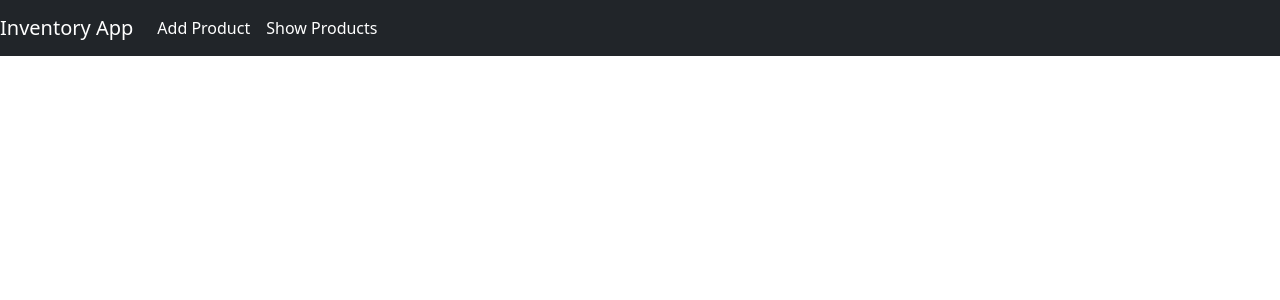
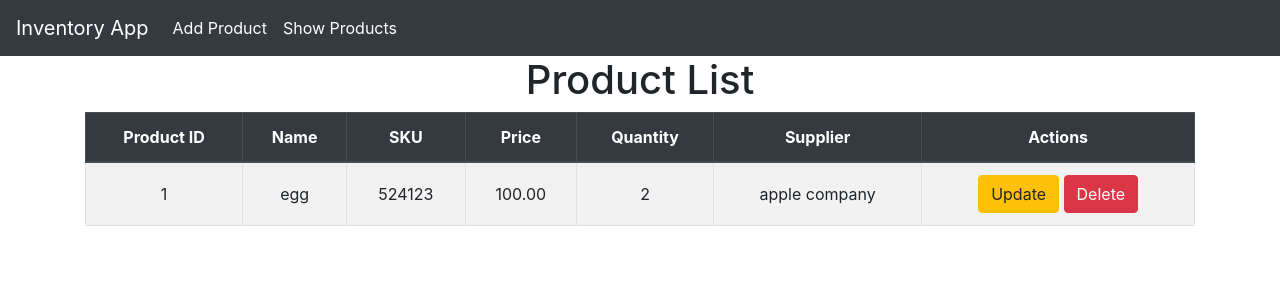
Before and after one commit to TharHtet236401/Inventory-Management, a Django app: page /list/ in a window 1280 px wide. Shown: the top 300 px of the page. Run offline with Django 5.2, Linux system fonts and the light colour scheme; data comes from the database, SQL or seed files in the repository; both versions use the stored data as it was after the commit.

Commit message:
product edit view

```diff
--- a/invApp/templates/invApp/layout.html
+++ b/invApp/templates/invApp/layout.html
@@ -5,7 +5,7 @@
     <meta name="viewport" content="width=device-width, initial-scale=1.0">
 
     <title> {% block title %} Inventory Management {% endblock %} </title>
-    <link rel="stylesheet" href="https://cdn.jsdelivr.net/npm/bootstrap@5.3.3/dist/css/bootstrap.min.css">
+    <link rel="stylesheet" href="https://cdn.jsdelivr.net/npm/bootstrap@4.5.2/dist/css/bootstrap.min.css">
     <style>
         body {
             padding-top: 56px;
@@ -19,7 +19,7 @@
             color: white !important;
         }
 
-        table th,table td {
+        .table th,.table td {
             vertical-align: middle;
         }
     </style>
--- a/invApp/templates/invApp/product_list.html
+++ b/invApp/templates/invApp/product_list.html
@@ -1 +1,41 @@
 {% extends "invApp/layout.html" %}
+
+{% block title %}
+Product List
+{% endblock %}
+
+{% block content %}
+
+    <h1 class="text-center">Product List</h1>
+    <table class="table table-bordered table-striped text-center">
+        <thead class="thead-dark">
+            <tr>
+                <th>Product ID</th>
+                <th>Name</th>
+                <th>SKU</th>
+                <th>Price</th>
+                <th>Quantity</th>
+                <th>Supplier</th>
+                <th>Actions</th>
+            </tr>
+        </thead>
+        <tbody>
+            {% for product in products %}
+                <tr>
+                    <td>{{ product.product_id }}</td>
+                    <td>{{ product.name }}</td>
+                    <td>{{ product.sku }}</td>
+                    <td>{{ product.price }}</td>
+                    <td>{{ product.quantity }}</td>
+                    <td>{{ product.supplier }}</td>
+                    <td>
+                        <a href="{% url 'product_update' product.product_id %}" class="btn btn-warning">Update</a>
+                        <a href="{% url 'product_delete' product.product_id %}" class="btn btn-danger">Delete</a>
+                    </td>
+                </tr>
+            {% endfor %}
+        </tbody>
+    </table>
+
+
+{% endblock %}
```
Also changed, not shown: invApp/templates/invApp/product_form.html (+14 -0 lines), db.sqlite3.
